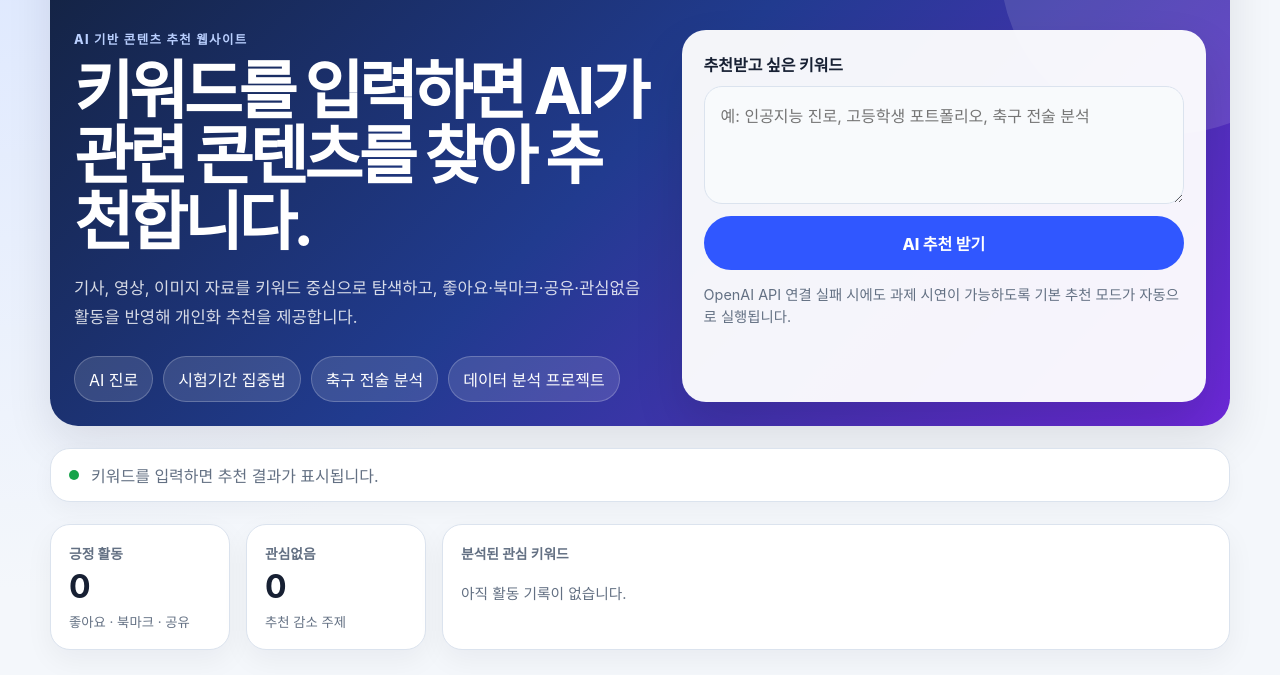
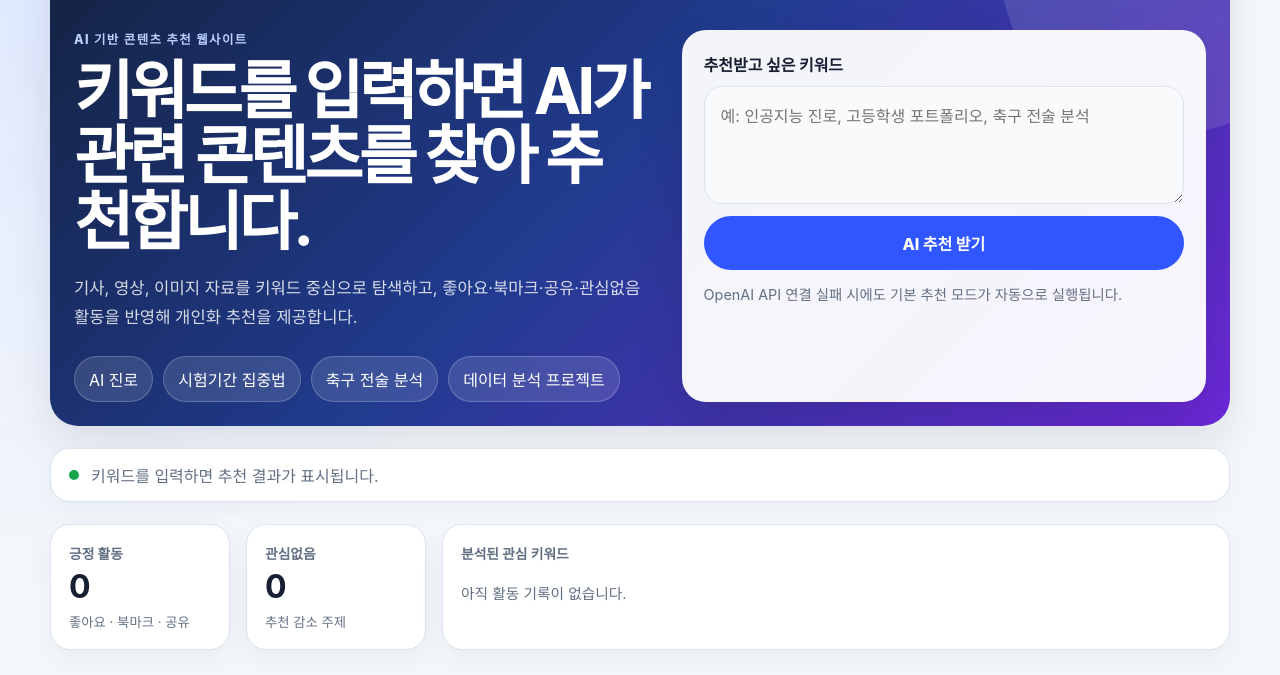
Before and after one commit to hoyul090110/ai-content-recommender, a website: page index.html in a window 1280 px wide. Shown: the part 110-785 px from the top of the page. Drawn offline with Linux system fonts and the light colour scheme.

Commit message:
Update index.html

```diff
--- a/index.html
+++ b/index.html
@@ -40,7 +40,7 @@
             <button id="searchBtn" type="button">AI 추천 받기</button>
           </div>
           <p class="hint">
-            OpenAI API 연결 실패 시에도 과제 시연이 가능하도록 기본 추천 모드가 자동으로 실행됩니다.
+            OpenAI API 연결 실패 시에도 기본 추천 모드가 자동으로 실행됩니다.
           </p>
         </div>
       </section>
```
